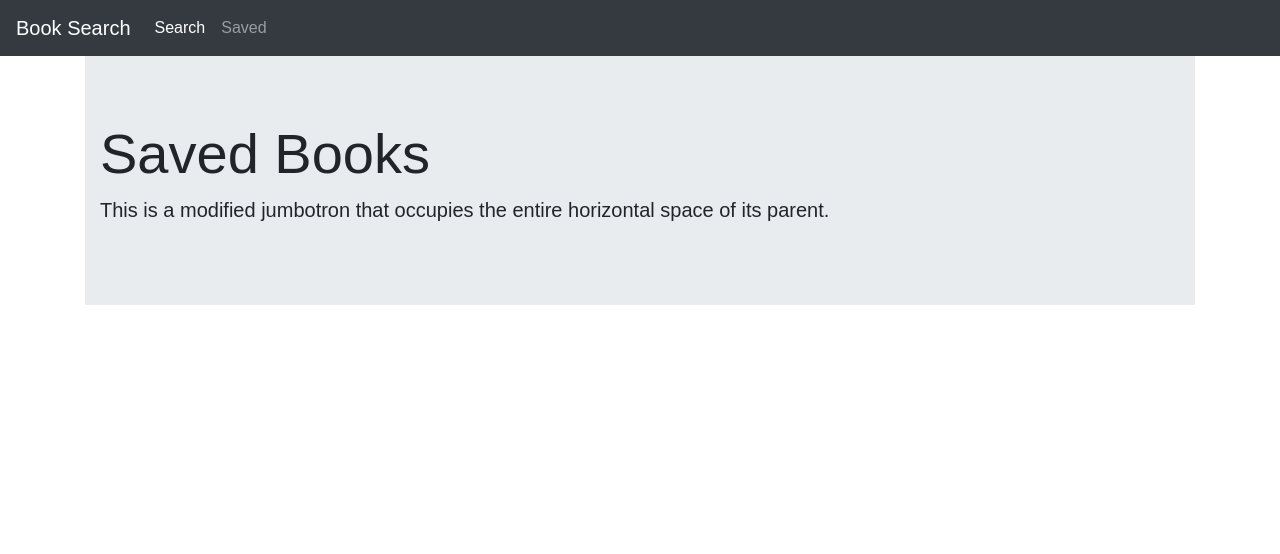
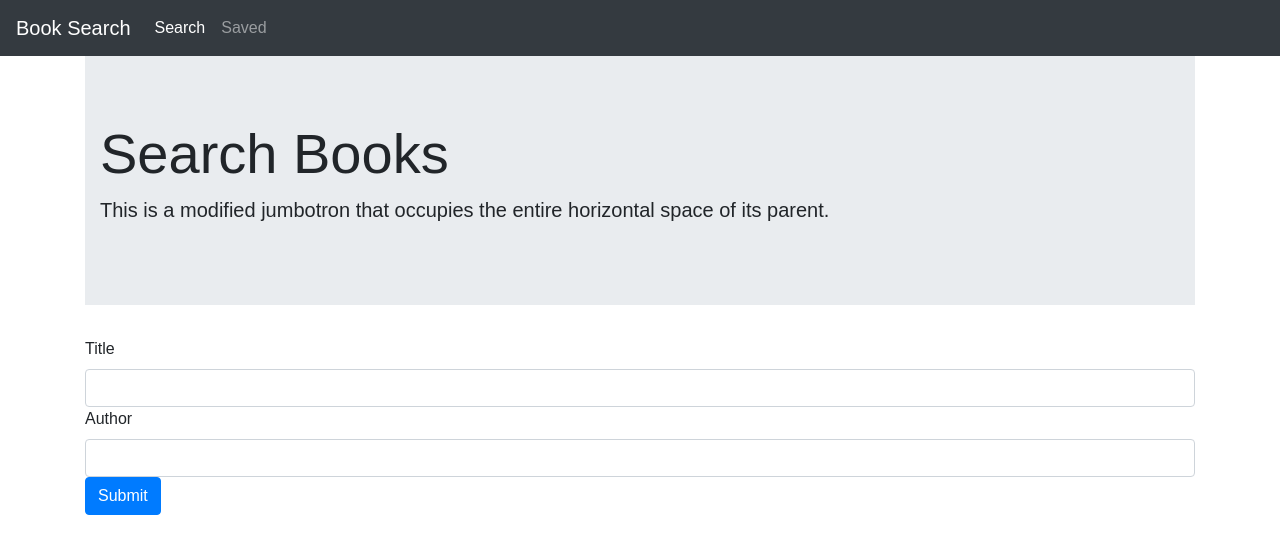
Before and after one commit to mjalbert13/MERN-Books, a React (Create React App) app in the folder client/: page / in a window 1280 px wide. Shown: the top 554 px of the page. Built offline with nearby package versions, Linux system fonts and the light colour scheme.

Commit message:
added search form

```diff
--- a/client/src/App.js
+++ b/client/src/App.js
@@ -10,7 +10,7 @@ class App extends Component {
     return (
      <div>
        <Navbar />
-       <Saved />
+       <Search />
      </div>
 
 
--- /dev/null
+++ b/client/src/Components/SearchForm/SearchFrom.js
@@ -0,0 +1,21 @@
+import React from 'react';
+
+function SearchForm () {
+    return(
+        <div>
+           <form>
+               <div className="form-groug">
+                   <label>Title</label>
+                   <input type= "text" className="form-control"></input>
+               </div>
+               <div className="form-groug">
+                   <label>Author</label>
+                   <input type= "text" className="form-control"></input>
+               </div>
+               <button type="submit" className="btn btn-primary">Submit</button>
+           </form>
+        </div>
+    )
+}
+
+export default SearchForm;
--- a/client/src/Pages/Search/Search.js
+++ b/client/src/Pages/Search/Search.js
@@ -1,4 +1,5 @@
 import React, {Component} from 'react';
+import SearchForm from '../../Components/SearchForm/SearchFrom'
 
 
 class Search extends Component  {
@@ -13,6 +14,7 @@ class Search extends Component  {
                         <p class="lead">This is a modified jumbotron that occupies the entire horizontal space of its parent.</p>
                     </div>
                 </div>
+                <SearchForm />
             </div>
         )
     }
```
